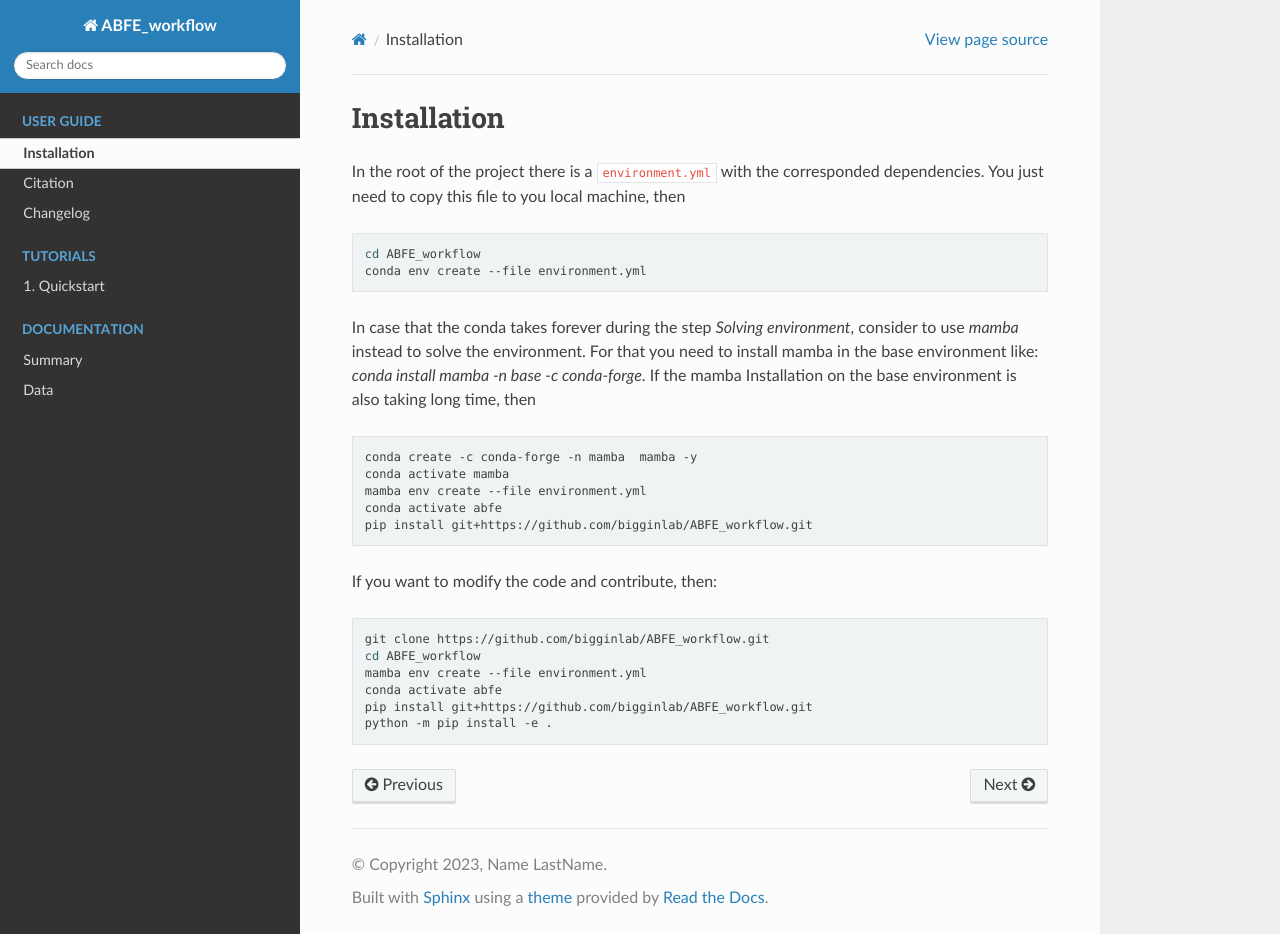
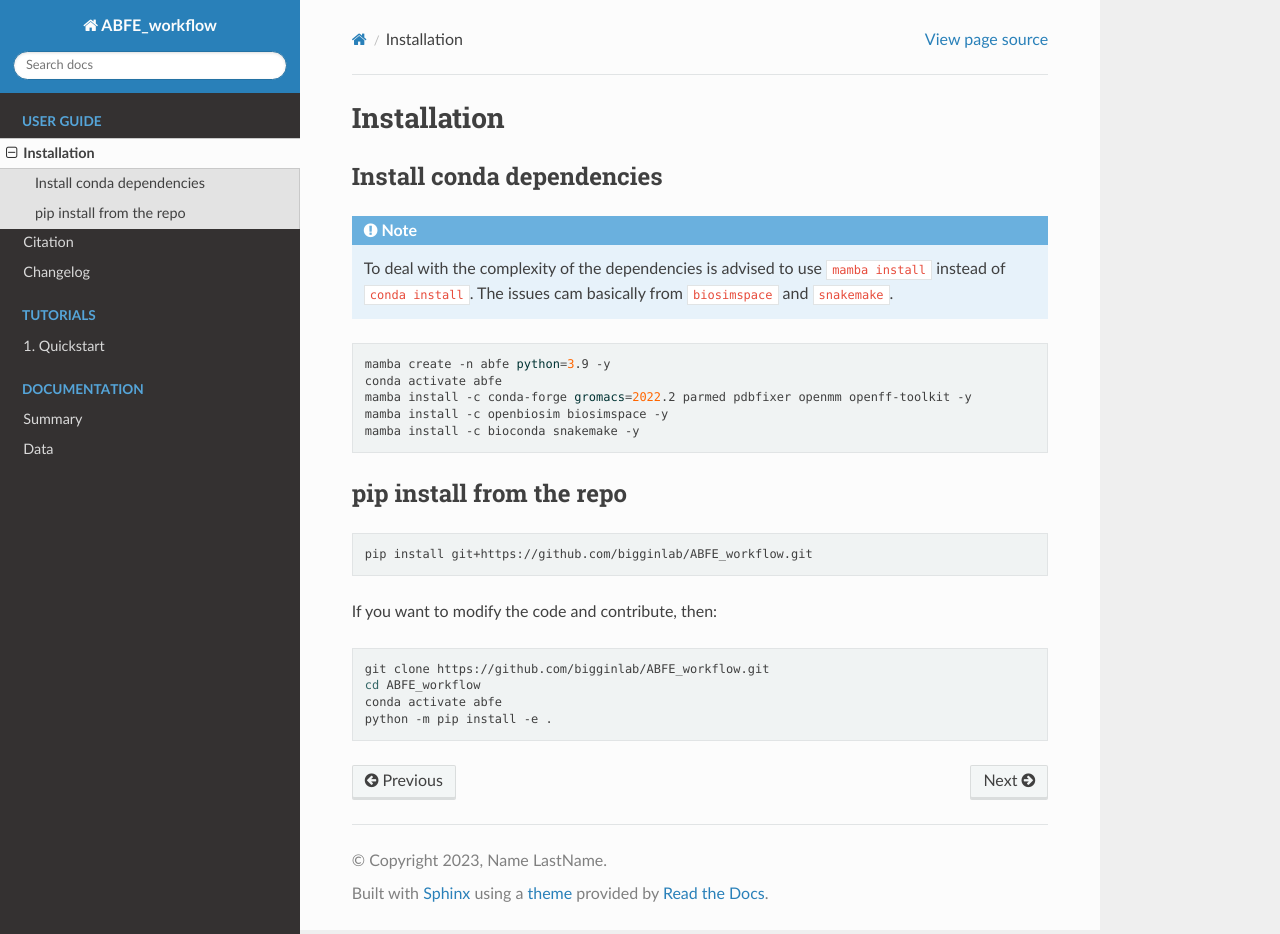
Before and after one commit to bigginlab/ABFE_workflow, a Sphinx documentation site: the page built from docs/source/installation.rst, in a window 1280 px wide and 934 px high. Built offline with Sphinx 7.4.7 and the Read the Docs theme 2.0.0, drawn with Linux system fonts in a browser that asks for light colours.

Commit message:
fixing packaging

```diff
--- a/abfe/__init__.py
+++ b/abfe/__init__.py
@@ -4,3 +4,5 @@ root_path = os.path.dirname(__file__)
 
 from abfe.calculate_abfe import calculate_abfe
 from abfe._version import __version__, __version_tuple__
+__version__ = __version__
+__version_tuple__ = __version_tuple__
--- a/docs/source/installation.rst
+++ b/docs/source/installation.rst
@@ -1,25 +1,27 @@
 Installation
 ============
 
-In the root of the project there is a ``environment.yml`` with the corresponded dependencies. You just need to copy this file to you local
-machine, then
+Install conda dependencies
+--------------------------
 
+.. note::
+
+  To deal with the complexity of the dependencies is advised to use ``mamba install`` instead of ``conda install``.
+  The issues cam basically from ``biosimspace`` and ``snakemake``.
 
 .. code-block:: bash
 
-  cd ABFE_workflow
-  conda env create --file environment.yml
+  mamba create -n abfe python=3.9 -y
+  conda activate abfe
+  mamba install -c conda-forge gromacs=2022.2 parmed pdbfixer openmm openff-toolkit -y
+  mamba install -c openbiosim biosimspace -y
+  mamba install -c bioconda snakemake -y
 
-In case that the conda takes forever during the step `Solving environment`, consider to use `mamba` instead to solve the environment.
-For that you need to install mamba in the base environment like: `conda install mamba -n base -c conda-forge`. If the mamba Installation
-on the base environment is also taking long time, then
+pip install from the repo
+-------------------------
 
 .. code-block:: bash
 
-  conda create -c conda-forge -n mamba  mamba -y
-  conda activate mamba
-  mamba env create --file environment.yml
-  conda activate abfe
   pip install git+https://github.com/bigginlab/ABFE_workflow.git
 
 If you want to modify the code and contribute, then:
@@ -28,7 +30,5 @@ If you want to modify the code and contribute, then:
 
     git clone https://github.com/bigginlab/ABFE_workflow.git
     cd ABFE_workflow
-    mamba env create --file environment.yml
     conda activate abfe
-    pip install git+https://github.com/bigginlab/ABFE_workflow.git
     python -m pip install -e .
```
Also changed, not shown: README.rst (+5 -2 lines), environment.yml (deleted, +0 -15 lines).
